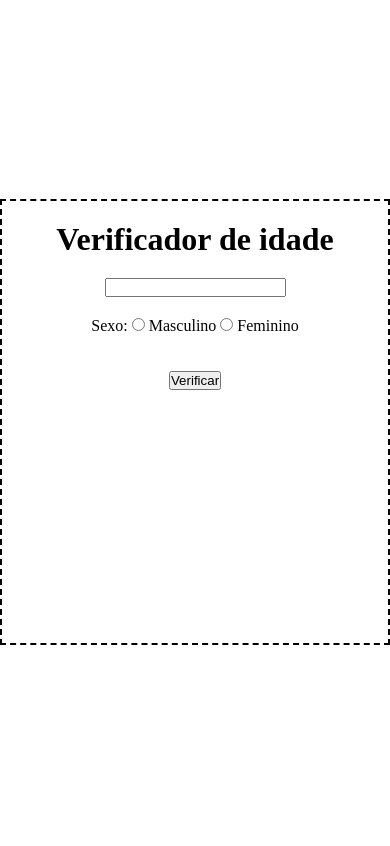
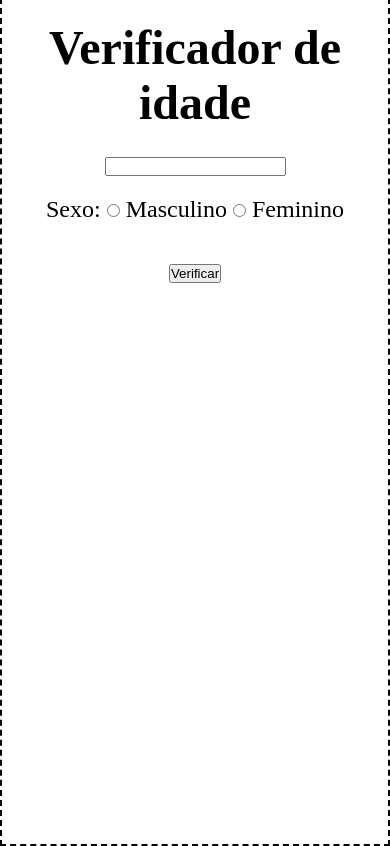
Before and after one commit to Uberdanalmeida/verifiqueaidade, a plain HTML site: page index.html in a window 390 px wide. Drawn offline with Linux system fonts and the light colour scheme.

Commit message:
adicionando media query

```diff
--- a/script.js
+++ b/script.js
@@ -47,7 +47,7 @@ function clique() {
         }
 
         else if(data >= 21 && data < 60) {
-            resu.innerHTML = `Detectamos uma ${mf} jovem de ${data} anos.`
+            resu.innerHTML = `Detectamos uma ${mf} de ${data} anos.`
             pri.style.backgroundColor = 'pink'
         }
 
--- a/style.css
+++ b/style.css
@@ -27,3 +27,11 @@ h1 {
     margin-top: 20px;
     margin-bottom: 20px;
 }
+
+@media(max-width: 393px) {
+    div {
+        height: 100vh;
+        width: 100%;
+        font-size: 24px;
+    }
+}
```
